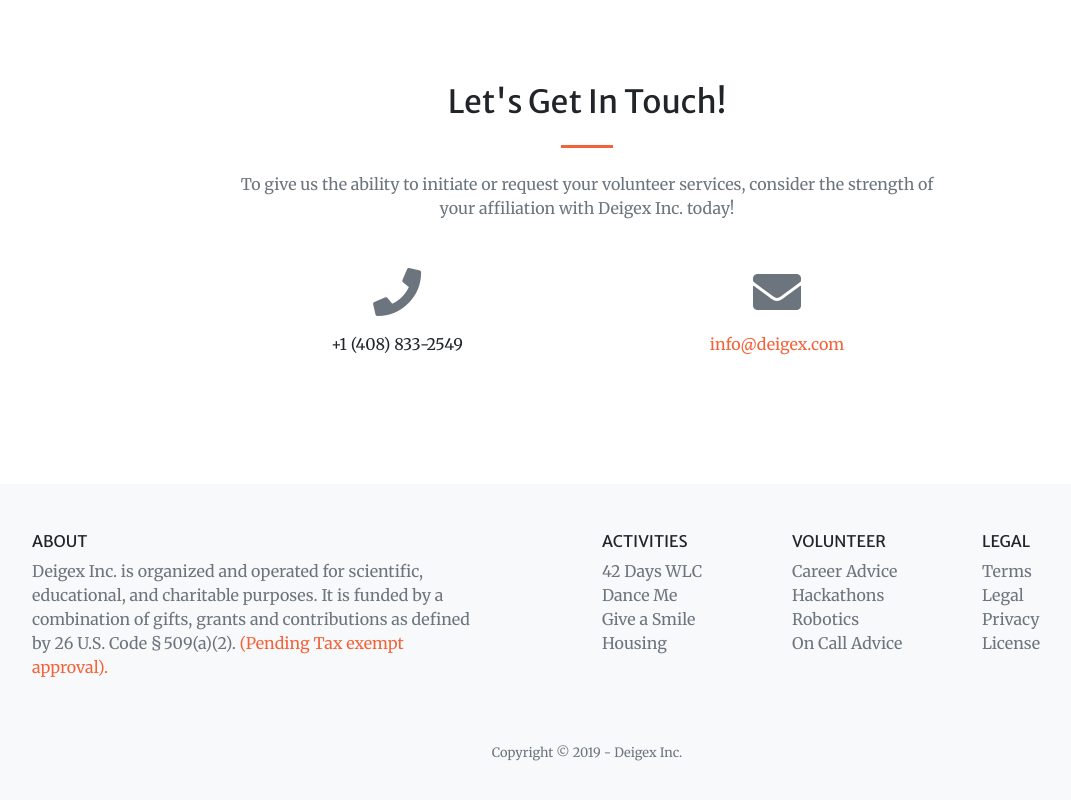
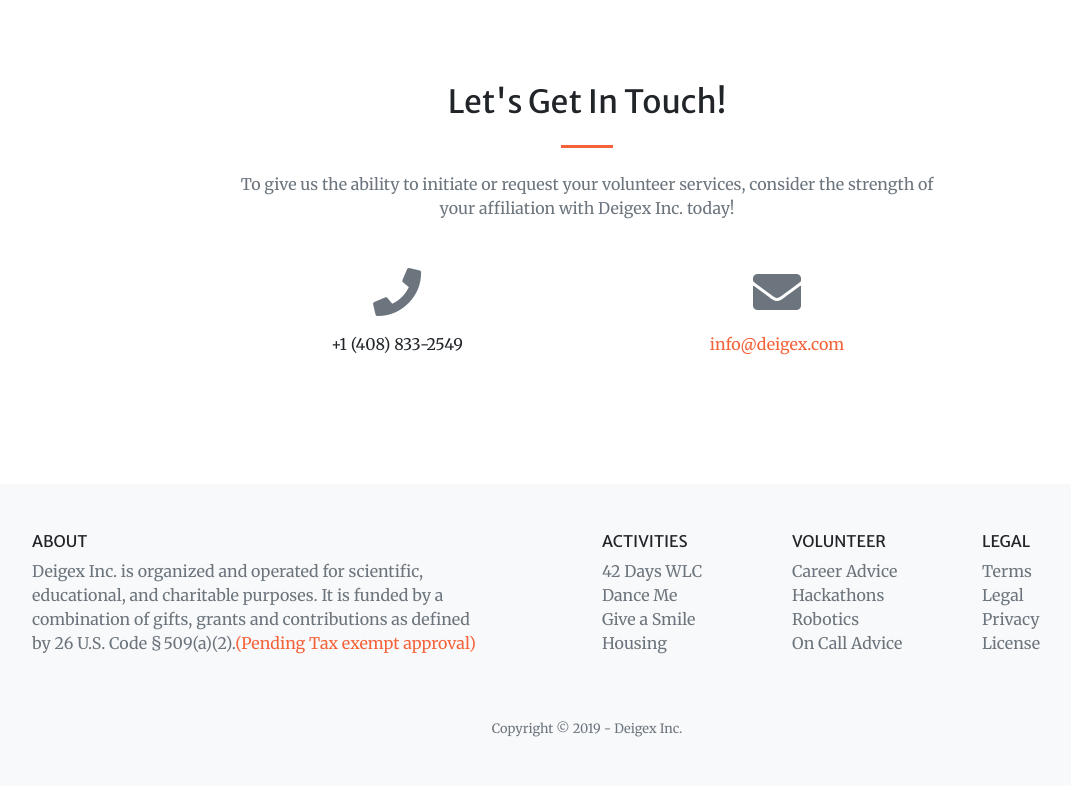
Before and after one commit to ericpalma/deigex.com, a website with bundled scripts: page index.html in a window 1280 px wide. Shown: the part 3059-3859 px from the top of the page, without its empty margins (53-1124 px from the left). Built offline with nearby package versions, Linux system fonts and the light colour scheme.

Commit message:
Update index.html

```diff
--- a/index.html
+++ b/index.html
@@ -266,8 +266,7 @@
           <ul class="list-unstyled list-spaced">
             <li class="mb-2"><h6 class="text-uppercase">About</h6></li>
             <li class="text-muted">
-              Deigex Inc. is organized and operated for scientific, educational, and charitable purposes. It is funded by a combination of gifts, grants and contributions as defined by 26 U.S. Code § 509(a)(2).
-          <a href="mailto: info@deigex.com">(Pending Tax exempt approval).</a>
+              Deigex Inc. is organized and operated for scientific, educational, and charitable purposes. It is funded by a combination of gifts, grants and contributions as defined by 26 U.S. Code § 509(a)(2).<a href="mailto: info@deigex.com">(Pending Tax exempt approval)</a>
             </li>
           </ul>
         </div>
```
